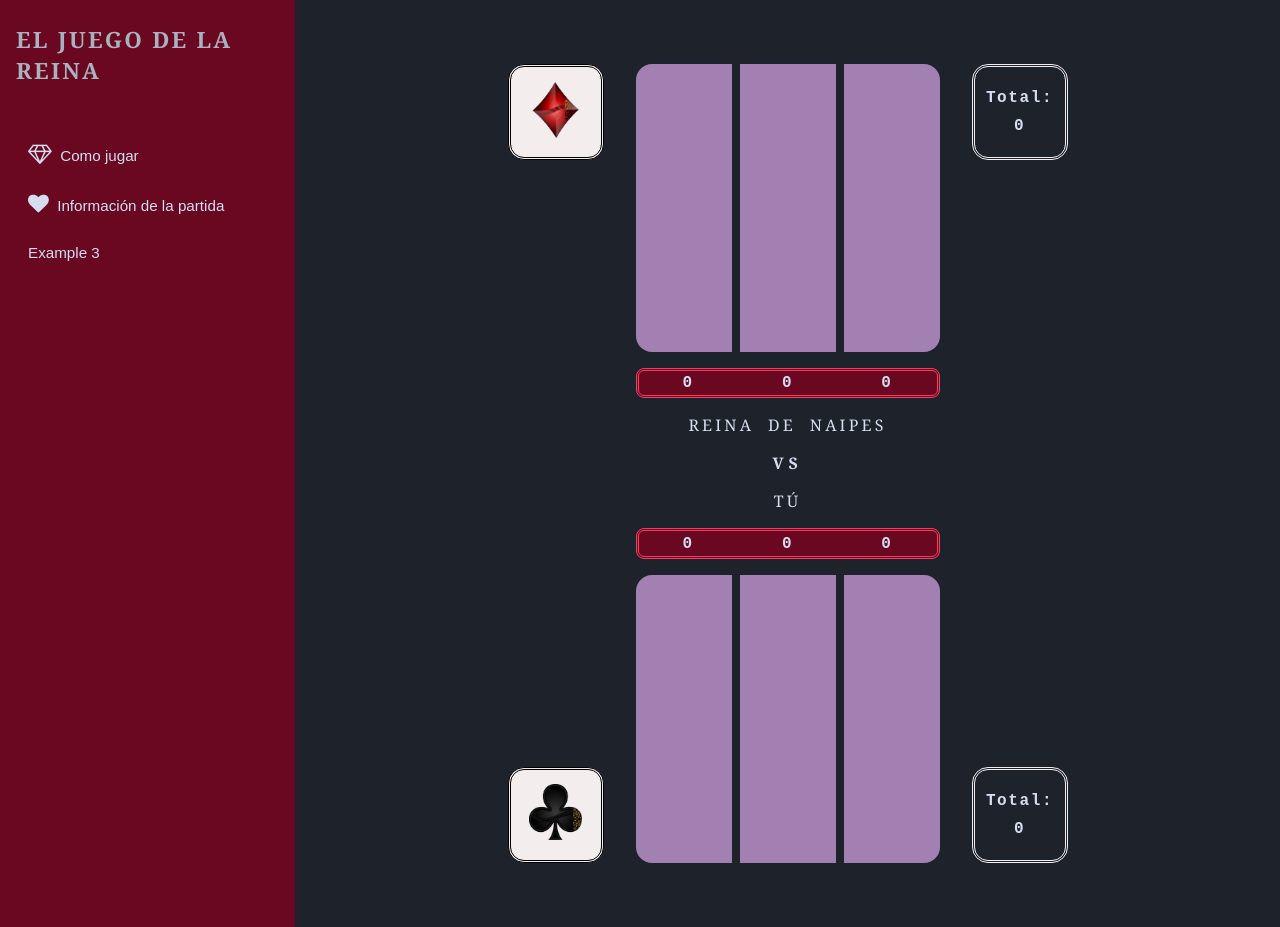
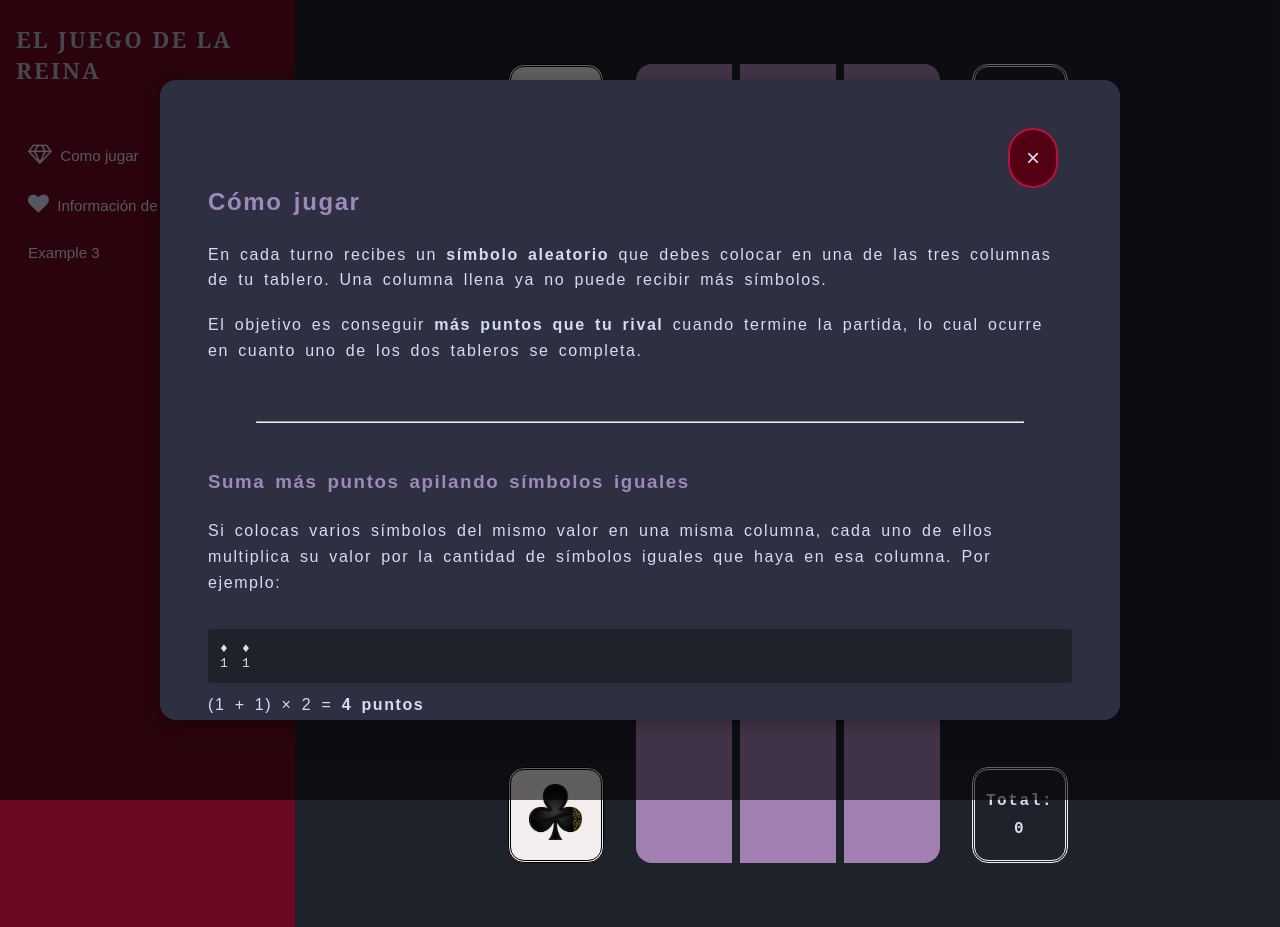
Before and after one commit to laiaXarxatecActiva/Knucklebones_Queen_Of_Hearts, a website with bundled scripts: page index.html in a window 1280 px wide. Both pictures are taken after a click on the button "Como jugar". Built offline with nearby package versions, Linux system fonts and the light colour scheme.

Commit message:
Feat: Crear explicación con overlay para Como Jugar

```diff
--- a/public/src/scripts/mainGame.ts
+++ b/public/src/scripts/mainGame.ts
@@ -1,6 +1,6 @@
 import { initDragAndDrop } from "./dragDrop.js";
 import { GameBoard } from "./GameBoard.js"
-import { explanationGame } from "./popUps.js";
+import { showExplanation, showRoundInfo } from "./popUp.js";
 
 // CREATING THE BOARDS
 const opponentContainer = document.getElementById("opponent");
@@ -89,4 +89,5 @@ function rollDice(dice:HTMLImageElement): void {
 rollDice(playerDiceImage);
 rollDice(cpuDiceImage);
 
-explanationGame();
+
+document.getElementById('how-to-play-btn')?.addEventListener('click', showExplanation);
--- /dev/null
+++ b/public/src/scripts/popUp.ts
@@ -0,0 +1,96 @@
+let stylesInjected = false;
+
+
+
+function openPopup(contentHtml: string): void {
+    const overlay = document.createElement('div');
+    overlay.className = 'popup-overlay';
+
+    const box = document.createElement('div');
+    box.className = 'popup-box';
+    box.setAttribute('role', 'dialog');
+    box.setAttribute('aria-modal', 'true');
+
+    const closeBtn = document.createElement('button');
+    closeBtn.className = 'popup-close';
+    closeBtn.innerHTML = '&times;';
+    closeBtn.setAttribute('aria-label', 'Cerrar');
+
+    const body = document.createElement('div');
+    body.className = 'popup-body';
+    body.innerHTML = contentHtml;
+
+    box.appendChild(closeBtn);
+    box.appendChild(body);
+    overlay.appendChild(box);
+    document.body.appendChild(overlay);
+
+    const close = () => {
+        overlay.classList.remove('popup-open');
+        overlay.addEventListener('transitionend', () => overlay.remove(), { once: true });
+    };
+
+    closeBtn.addEventListener('click', close);
+    overlay.addEventListener('click', (e) => {
+        if (e.target === overlay) close();
+    });
+    document.addEventListener('keydown', function escHandler(e) {
+        if (e.key === 'Escape') {
+        close();
+        document.removeEventListener('keydown', escHandler);
+        }
+    });
+
+    requestAnimationFrame(() => overlay.classList.add('popup-open'));
+}
+
+export function showExplanation(): void {
+    openPopup(`
+        <h2>Cómo jugar</h2>
+        <p>En cada turno recibes un <strong>símbolo aleatorio</strong> que debes colocar en una de las tres columnas de tu tablero. Una columna llena ya no puede recibir más símbolos.</p>
+        <p>El objetivo es conseguir <strong>más puntos que tu rival</strong> cuando termine la partida, lo cual ocurre en cuanto uno de los dos tableros se completa.</p>
+
+        <hr>
+
+        <h3>Suma más puntos apilando símbolos iguales</h3>
+        <p>Si colocas varios símbolos del mismo valor en una misma columna, cada uno de ellos multiplica su valor por la cantidad de símbolos iguales que haya en esa columna. Por ejemplo:</p>
+        <pre>♦ ♦
+1 1</pre>
+        <p>(1 + 1) × 2 = <strong>4 puntos</strong></p>
+
+        <pre>♣ ♣ ♣
+3 3 3</pre>
+        <p>(3 + 3 + 3) × 3 = <strong>27 puntos</strong></p>
+
+        <table>
+        <thead>
+            <tr>
+            <th>Símbolo</th>
+            <th>1 símbolo</th>
+            <th>2 símbolos</th>
+            <th>3 símbolos</th>
+            </tr>
+        </thead>
+        <tbody>
+            <tr><td><img src="../public/src/imgs/diamond.png"> <br> Diamante (1)</td><td>1</td><td>4</td><td>9</td></tr>
+            <tr><td><img src="../public/src/imgs/heart.png"> <br> Corazón (2)</td><td>2</td><td>8</td><td>18</td></tr>
+            <tr><td><img src="../public/src/imgs/club.png"> <br> Trébol (3)</td><td>3</td><td>12</td><td>27</td></tr>
+            <tr><td><img src="../public/src/imgs/pike.png"> <br> Pica (4)</td><td>4</td><td>16</td><td>36</td></tr>
+            <tr><td><img src="../public/src/imgs/joker.png"> <br> Bufón (5)</td><td>5</td><td>20</td><td>45</td></tr>
+            <tr><td><img src="../public/src/imgs/queen_crown.png"> <br> Reina (6)</td><td>6</td><td>24</td><td>54</td></tr>
+        </tbody>
+        </table>
+
+        <hr>
+
+        <h3>Elimina las combinaciones de tu rival</h3>
+        <p>Al colocar un símbolo, eliminas todos los símbolos del mismo valor que haya en la <strong>columna correspondiente del tablero rival</strong>. Úsalo para destruir sus combinaciones de alta puntuación antes de que la partida acabe.</p>
+    `);
+}
+
+export function showRoundInfo(): void {
+    openPopup(`
+        <h2>Información de la partida</h2>
+        <p>Contenido pendiente...</p>
+    `);
+}
--- a/public/src/scripts/popUps.ts
+++ /dev/null
@@ -1,6 +0,0 @@
-
-export function explanationGame() {
-    let newWin = window.open("about:blanck", "hello", "width=200,height=200");
-    newWin?.document.write("hello, world!");
-
-}
--- a/public/styles/style.css
+++ b/public/styles/style.css
@@ -321,3 +321,95 @@ body {
     padding: 4.5rem 1.25rem 1.5rem;
   }
 }
+
+
+/* ============= Para los POPUP ============= */
+.popup-overlay {
+  position: fixed;
+  inset: 0;
+  background: rgba(0, 0, 0, 0.6);
+  display: flex;
+  align-items: center;
+  justify-content: center;
+  opacity: 0;
+  pointer-events: none;
+  transition: opacity 0.2s ease;
+  z-index: 10000;
+}
+.popup-overlay.popup-open {
+  opacity: 1;
+  pointer-events: auto;
+}
+.popup-box {
+  position: relative;
+  background: #2e2f41;
+  color: var(--main-text);
+  font-family: Arial, Helvetica, sans-serif;
+  letter-spacing: 0.1rem;
+  word-spacing: 0.2rem;
+  border-radius: 1rem;
+  max-width: 60rem;
+  width: 90%;
+  max-height: 80vh;
+  overflow-y: auto;
+  padding: 3rem;
+  box-shadow: 0 4px 20px rgba(0,0,0,0.3);
+}
+.popup-close {
+  position: sticky;
+  top: 0rem;
+  left: 50rem;
+  font-size: 1.5rem;
+  background: none;
+  cursor: pointer;
+  line-height: 1;
+  color: var(--main-text);
+  background-color: #530012;
+  border: 2px solid #b8113b;
+  padding: 1rem;
+  border-radius: 100rem;
+}
+.popup-body table {
+  border-collapse: collapse;
+  width: 100%;
+  margin: 2rem 0;
+}
+.popup-body th, .popup-body td {
+  border: 2px solid #a5b2d5;
+  padding: 0.6rem 0.6rem;
+  text-align: center;
+  background-color: #7f6e99;
+}
+.popup-body pre {
+  background: #1e222b;
+  margin: 1.5rem 0rem 0rem 0rem;
+  padding: 0.75rem;
+  border-radius: 4px;
+  overflow-x: auto;
+}
+.popup-body blockquote {
+  border-left: 3px solid #999;
+  margin: 1rem 0;
+  padding-left: 1rem;
+  color: #8d8caa;
+  font-style: italic;
+}
+
+.popup-body h2, h3 {
+  color: #9e89bd;
+  margin-bottom: 1rem;
+}
+
+.popup-body hr {
+  color: #86529e;
+  margin: 3rem;
+}
+
+.popup-body p {
+  padding: 0.6rem 0rem;
+  line-height: 1.6rem;
+}
+
+.popup-body tbody img{
+  height: 3rem;
+}
```
